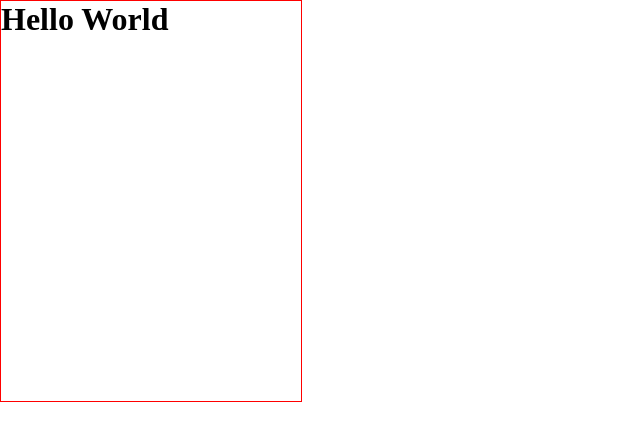
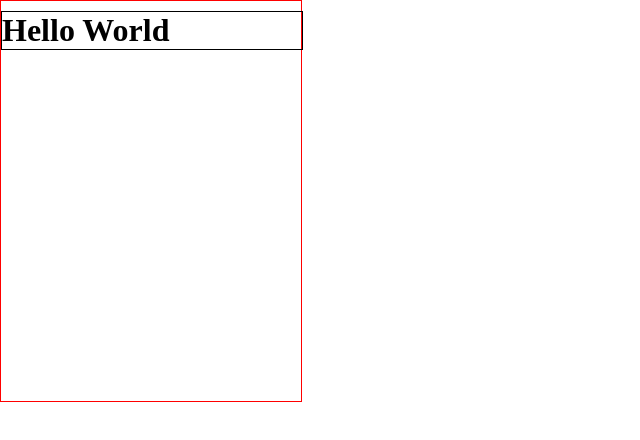
Before and after one commit to youngbloodcyb/202020, a plain HTML site: page index.html in a window 1280 px wide. Shown: the whole page, without its empty margins (0-640 px from the left). Drawn offline with Linux system fonts and the light colour scheme.

Commit message:
update simple styles

```diff
--- a/styles.css
+++ b/styles.css
@@ -6,9 +6,10 @@ body {
 }
 
 #header {
-    margin: 0px;
+    margin: 10px 0px 10px 0px;
     padding: 0px;
     width: 100%;
+    border: solid black 1px;
 }
 
 h1 {
```
Also changed, not shown: index.html (+1 -1 lines).
